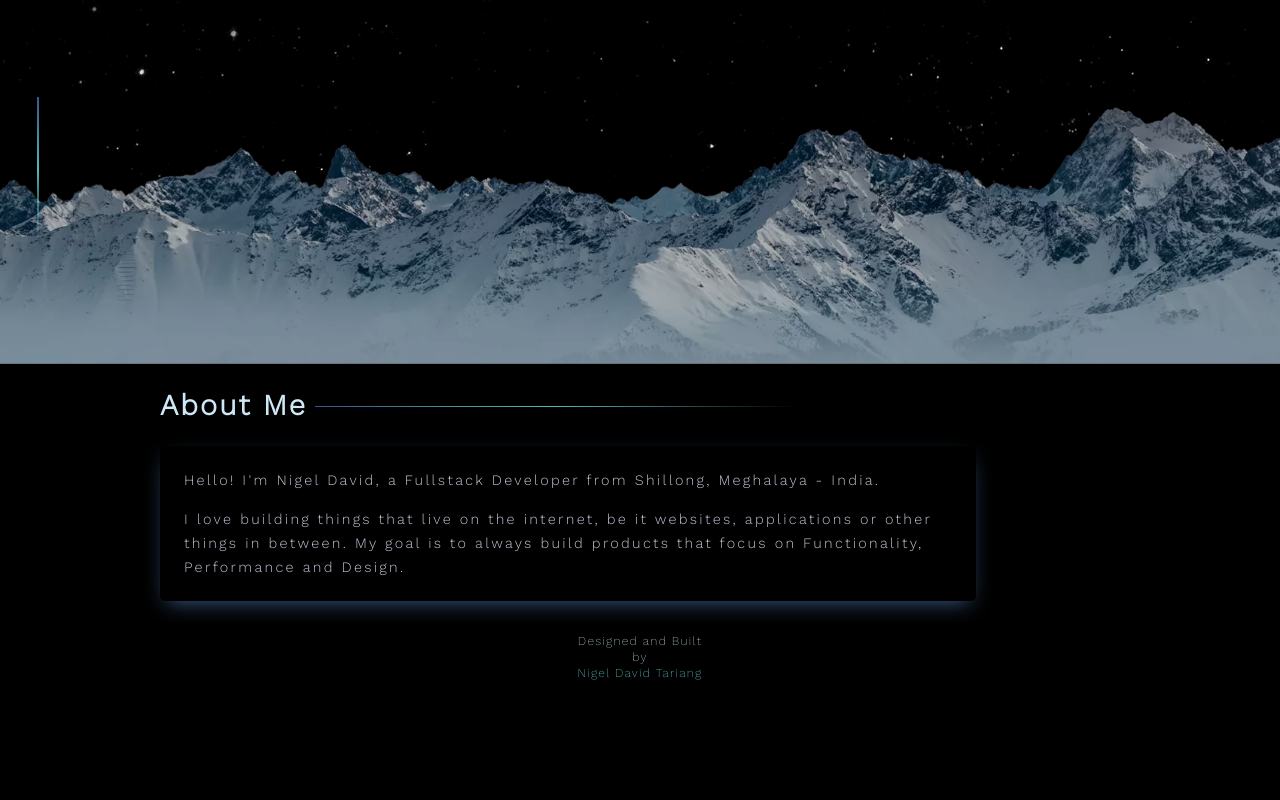
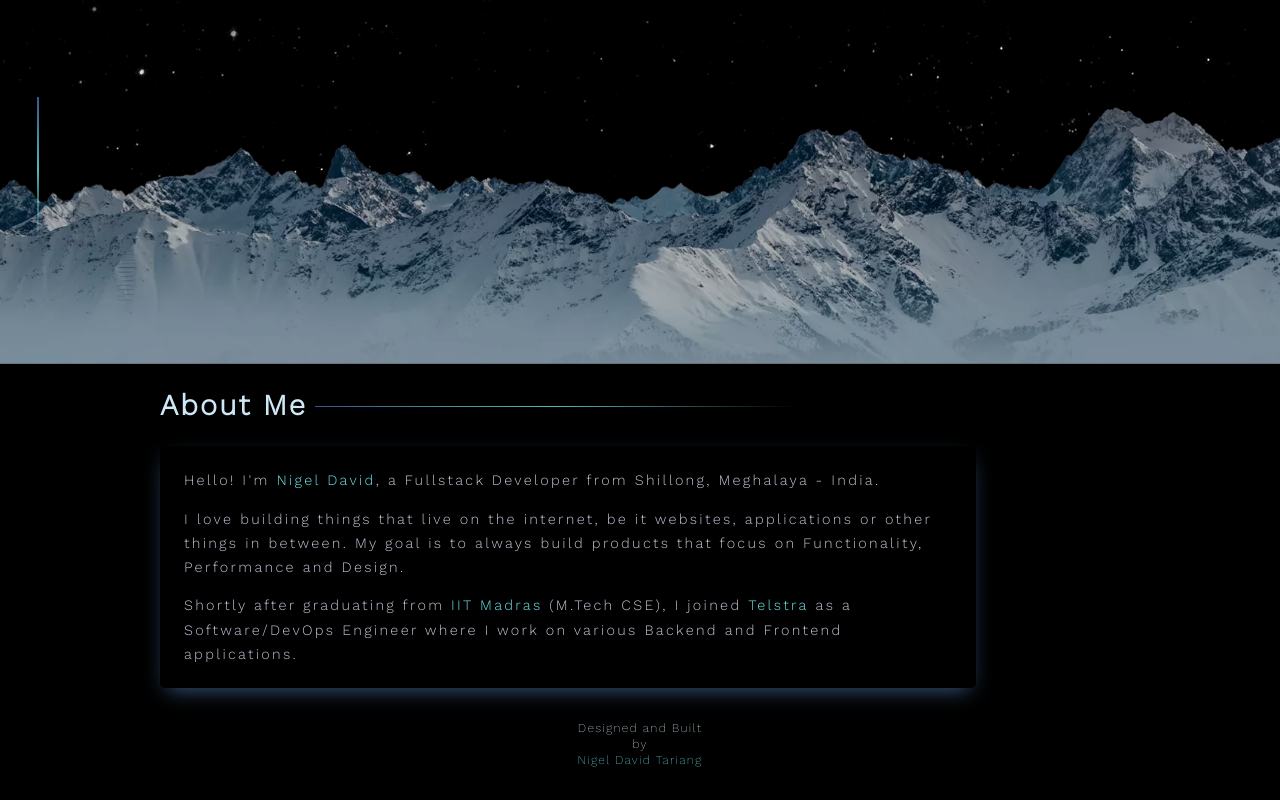
Before and after one commit to 0racularGh0st/portfolio-1.0, a Vue app: page / in a window 1280 px wide. Shown: the part 436-1236 px from the top of the page. Before the commit the page ends 1149 px from the top, so only its background shows below. Built offline with nearby package versions, Linux system fonts and the light colour scheme.

Commit message:
use scss instead of css for styled components

```diff
--- a/src/views/About.vue
+++ b/src/views/About.vue
@@ -5,17 +5,22 @@
         <div class="horizontal-gradient-line"/>
     </div>
     <div class="section-details-container">
-        <p>Hello! I'm Nigel David, a Fullstack Developer from Shillong, Meghalaya - India.</p>
+        <p>Hello! I'm <a href="javascript:;" class="highlight-text">Nigel David</a>, a Fullstack Developer from Shillong, Meghalaya - India.</p>
         <p>I love building things that live on the internet, be it websites, applications or other things in between.
           My goal is to always build products that focus on Functionality, Performance and Design.
+        </p>
+        <p>
+          Shortly after graduating from <a href="https://www.iitm.ac.in/" target="_blank" rel="noopener noreferrer" class="highlight-text-link" aria-label="IIT Madras">IIT Madras<span class="hightlight-text-underline"></span></a> (M.Tech CSE), I joined <a href="https://www.telstra.com.au/" target="_blank" rel="noopener noreferrer" class="highlight-text-link" aria-label="Telstra">Telstra<span class="hightlight-text-underline"></span></a> as a Software/DevOps Engineer where I work on various Backend and Frontend applications.
         </p>
 
     </div>
    </section>
+
 </template>
+
 <script>
 import './sections.css';
-import './css-styled-components.css';
+import './css-styled-components.scss';
 export default {
 
 }
--- a/src/views/css-styled-components.css
+++ /dev/null
@@ -1,7 +0,0 @@
-.horizontal-gradient-line{
-            background: linear-gradient(45deg, rgb(62, 110, 173) 0%,rgb(106, 228, 230) 50%, transparent 100%);
-            height: 1px;
-            width: 50%;
-            opacity: 0.8;
-            margin-top: 3px;
-}
--- /dev/null
+++ b/src/views/css-styled-components.scss
@@ -0,0 +1,31 @@
+.horizontal-gradient-line{
+            background: linear-gradient(45deg, rgb(62, 110, 173) 0%,rgb(106, 228, 230) 50%, transparent 100%);
+            height: 1px;
+            width: 50%;
+            opacity: 0.8;
+            margin-top: 3px;
+}
+.highlight-text{
+    color: rgb(106, 228, 230);
+    text-decoration: none;
+}
+.hightlight-text-underline{
+    height: 1px;
+    background: linear-gradient(45deg, #3e6ead 0%, #6ae4e6 50%, transparent 100%);
+    position: relative;
+    display: block;
+    width: 0%;
+    transition: all .25s ease-in-out;
+}
+
+.highlight-text-link{
+    color: rgb(106, 228, 230);
+    text-decoration: none;
+    display: inline-block;
+    max-width: fit-content;
+}
+.highlight-text-link:hover{
+    .hightlight-text-underline{
+        width: 100%;
+    }
+}
```
